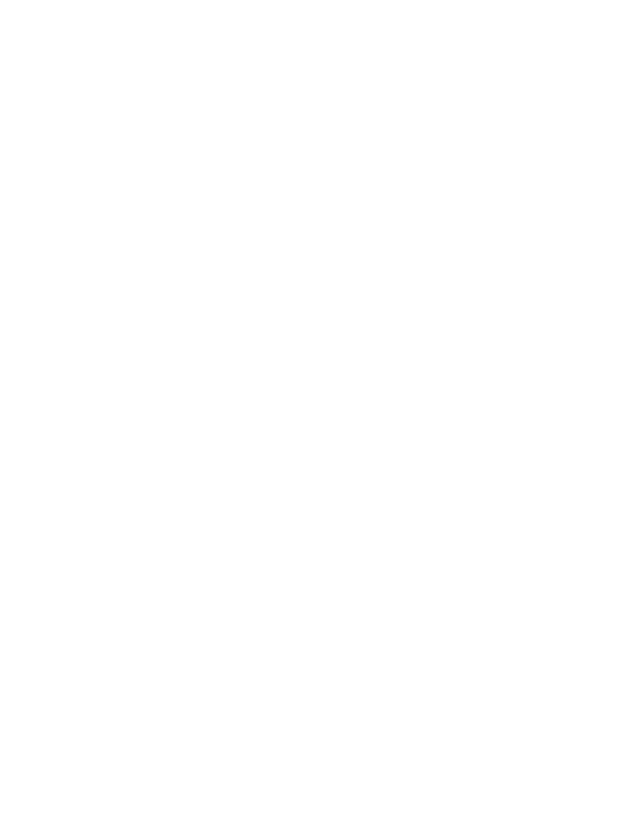
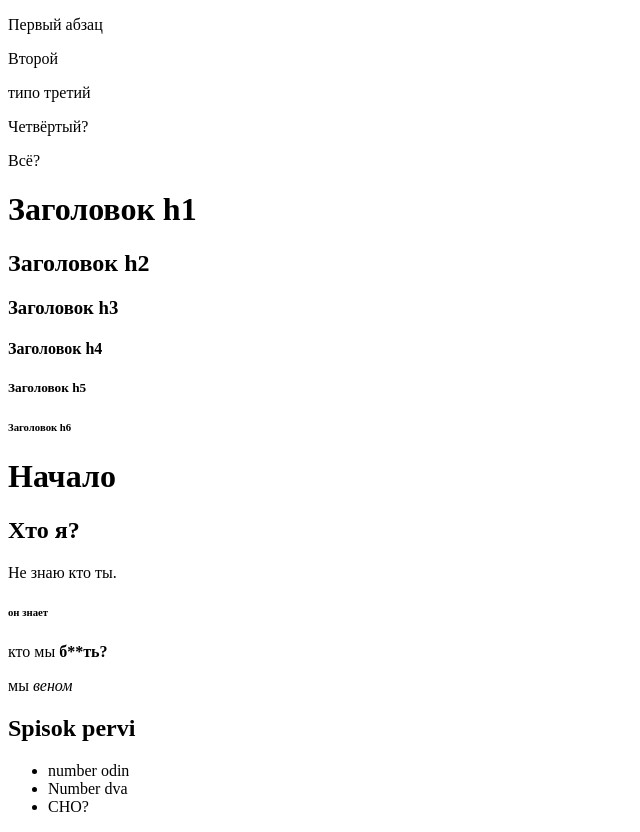
Before and after one commit to prokcioner/lessonHTML-CSS, a plain HTML site: page index.html in a window 1280 px wide. Shown: the whole page, without its empty margins (0-640 px from the left). Before the commit the page ends 800 px from the top, so only its background shows below. Drawn offline with Linux system fonts and the light colour scheme.

Commit message:
Мой первый коммит

```diff
--- a/index.html
+++ b/index.html
@@ -4,9 +4,40 @@
     <meta charset="UTF-8">
     <meta http-equiv="X-UA-Compatible" content="IE=edge">
     <meta name="viewport" content="width=device-width, initial-scale=1.0">
-    <title>Document</title>
+    <title>Моя страница</title>
 </head>
 <body>
-
+    <!--
+        Коромае абзац
+    -->
+    <P>Первый абзац</P>
+    <p>Второй</p>
+    <p>типо третий</p>
+    <p>Четвёртый?</p>
+    <p>Всё?</p>
+    <!--h1 это название всей HTML страницы(размер шрифта);
+    h2 название блоков страниц;
+    h3 название подблоков и т.д. -->
+    <h1>Заголовок h1</h1>
+    <h2>Заголовок h2</h2>
+    <h3>Заголовок h3</h3>
+    <h4>Заголовок h4</h4>
+    <h5>Заголовок h5</h5>
+    <h6>Заголовок h6</h6>
+    <!-- Сделайте заголовок h1. Ниже сделайте заголовок  h2, а под ним
+        - абзац с текстом. После абзацев сделайте ещё один заголовок h2,
+     а под ним - 2 абзаца с текстом-->
+     <h1>Начало</h1>
+     <h2>Хто я?</h2>
+     <p>Не знаю кто ты.</p>
+     <h6>он знает</h6>
+     <p>кто мы <b>б**ть?</b> </p>
+     <p>мы  <i>веном</i></p>
+     <h2>Spisok pervi</h2>
+<ul>
+<li>number odin</li>
+<li>Number dva</li>
+<li>CHO?</li>
+</ul>
 </body>
 </html>
```
